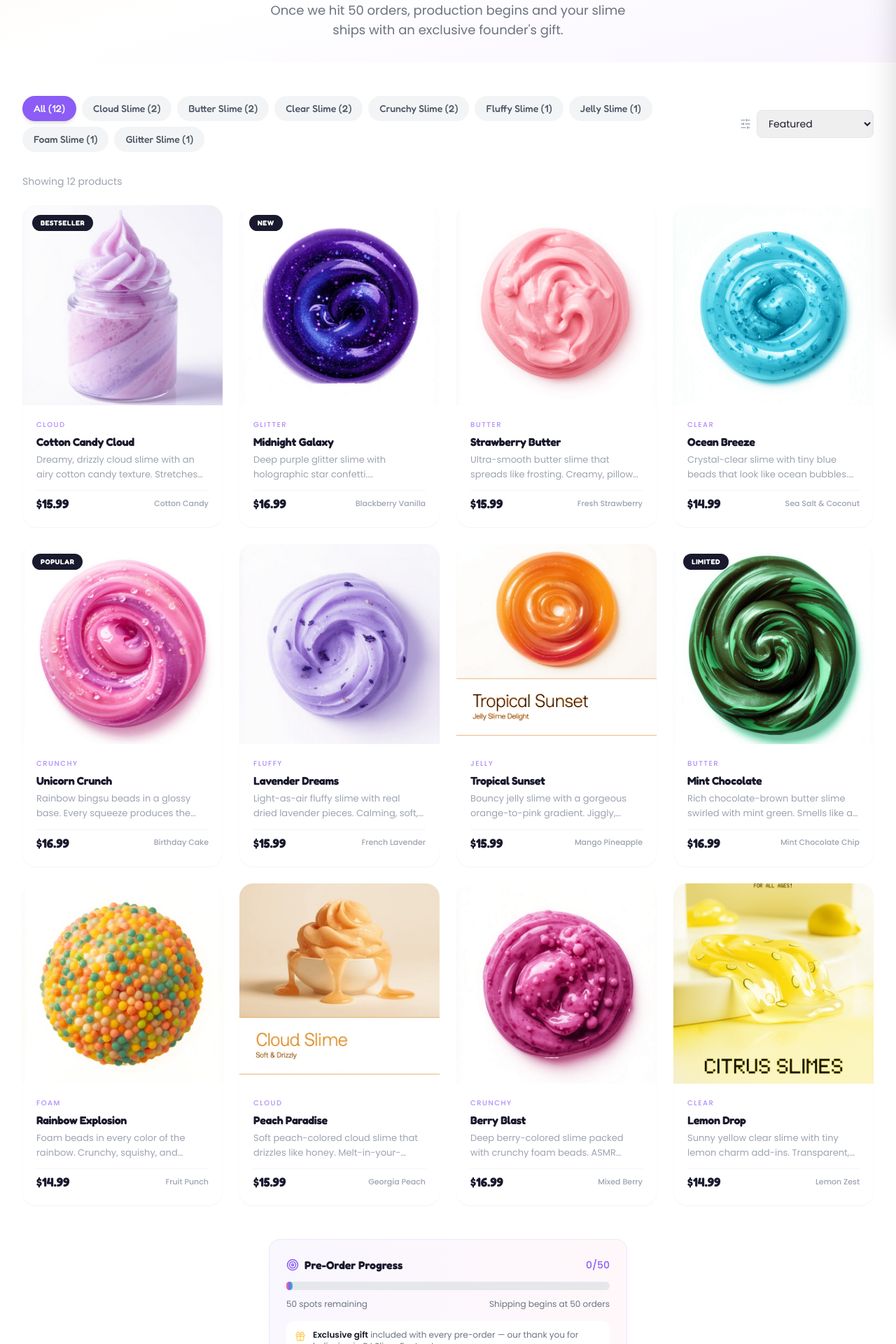
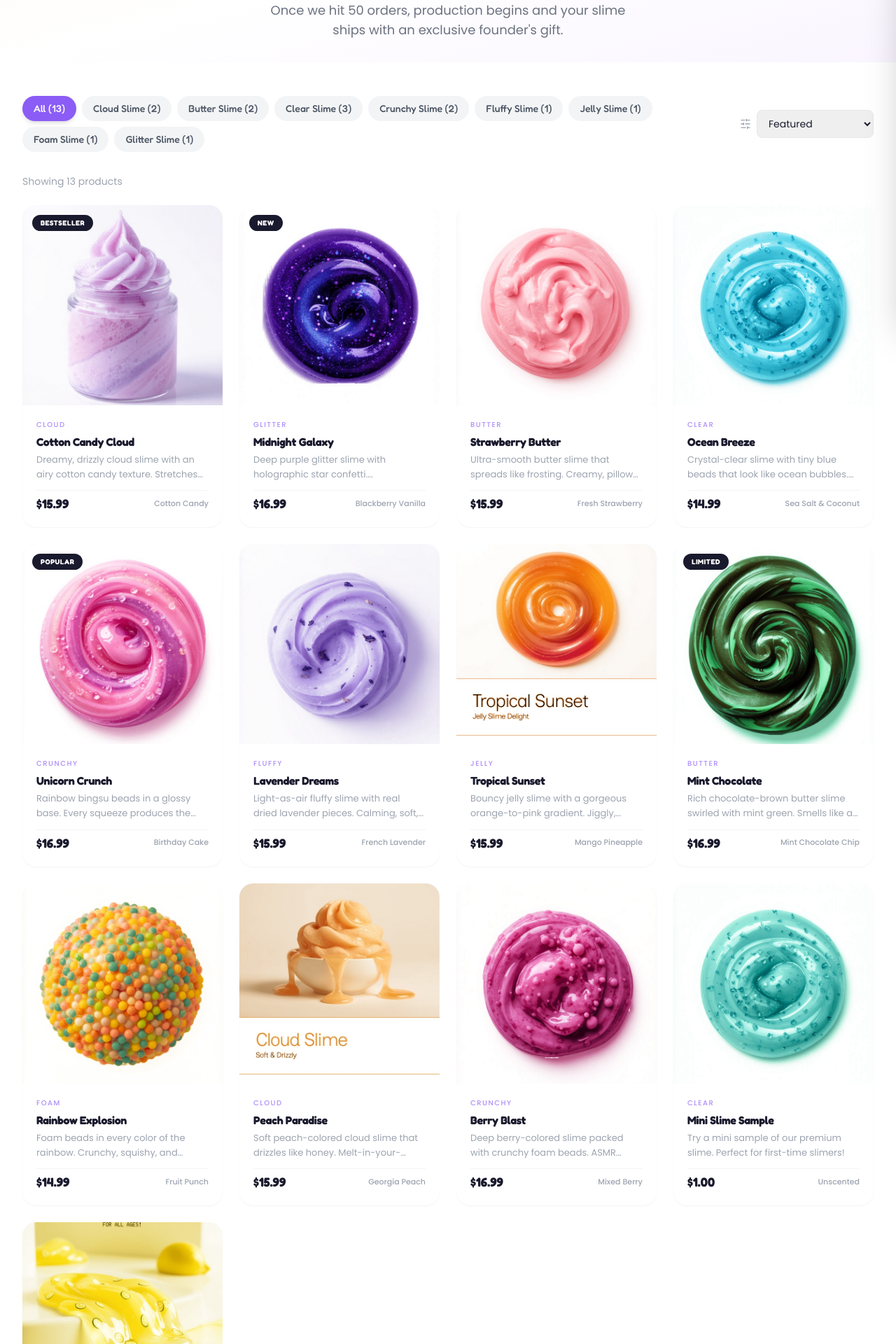
Before and after one commit to CorwinHiatt/rj-slime-factory, a Next.js app: page /shop in a window 1280 px wide. Shown: the part 340-2260 px from the top of the page at 70% size. Built offline with nearby package versions, Linux system fonts and the light colour scheme.

Commit message:
Add $1 test product for live transaction testing
Co-Authored-By: Claude Opus 4.6 (1M context) <noreply@anthropic.com>

```diff
--- a/src/data/products.ts
+++ b/src/data/products.ts
@@ -185,6 +185,19 @@ export const products: Product[] = [
     inStock: true,
   },
   {
+    id: 'test-slime',
+    name: 'Mini Slime Sample',
+    category: 'clear',
+    price: 1.00,
+    description: 'Try a mini sample of our premium slime. Perfect for first-time slimers!',
+    scent: 'Unscented',
+    texture: 'Smooth & Stretchy',
+    image: '/products/ocean-breeze.jpg',
+    tintColor: '#6EE7B7',
+    gradient: 'from-green-300 via-teal-300 to-cyan-300',
+    inStock: true,
+  },
+  {
     id: 'lemon-drop',
     name: 'Lemon Drop',
     category: 'clear',
```
